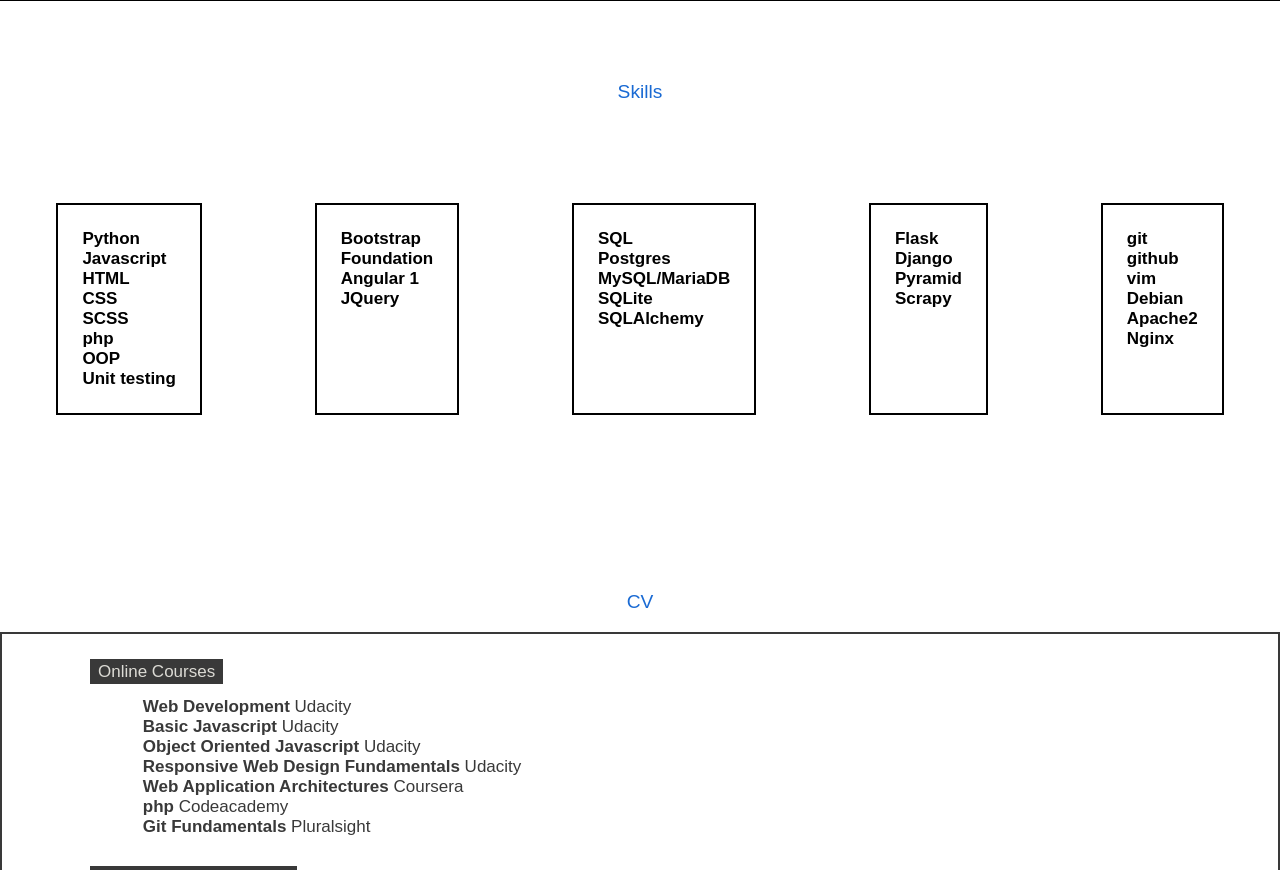
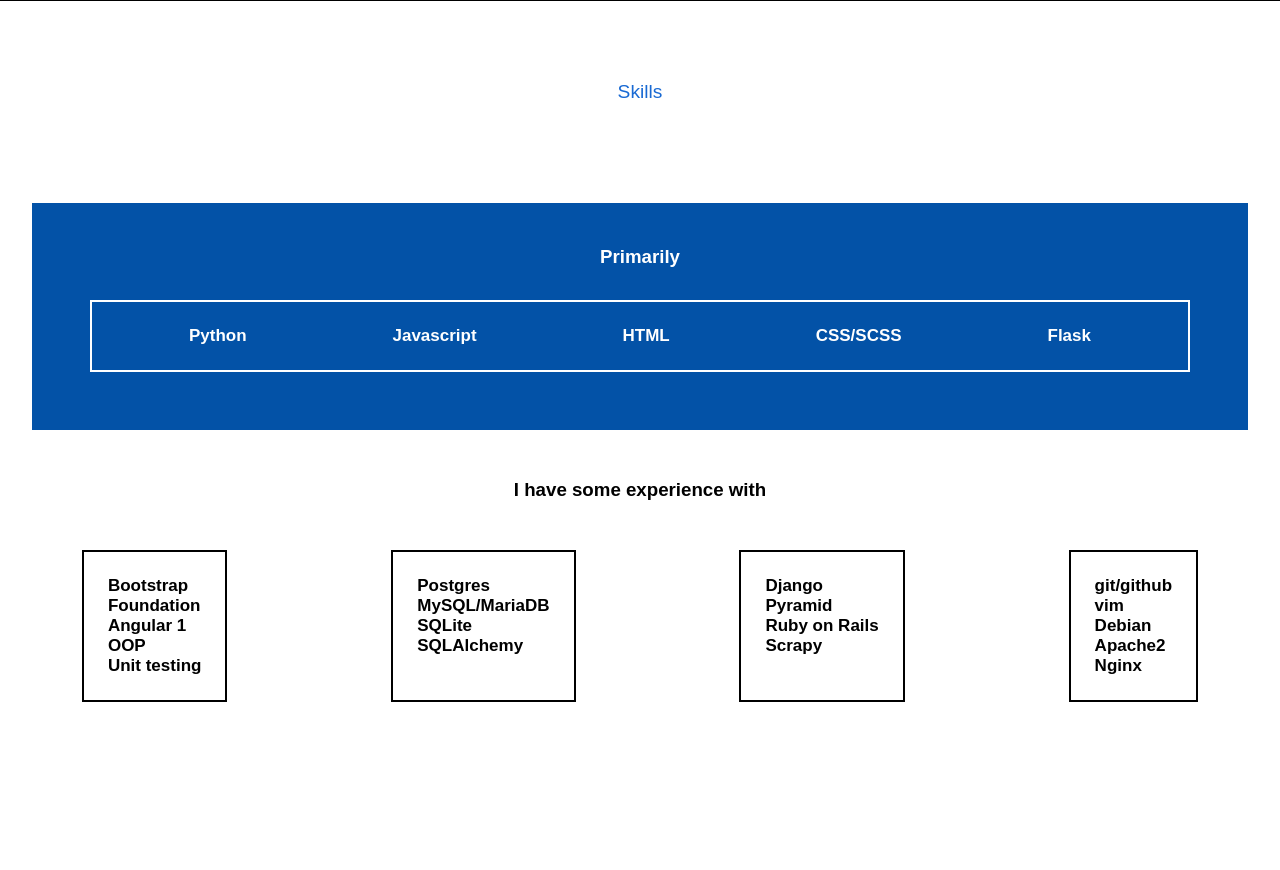
Before and after one commit to GregoryVigoTorres/GregoryVigoTorres.github.io, a Flask app: page / in a window 1280 px wide. Shown: the part 1751-2621 px from the top of the page. Run offline with Flask 2, Linux system fonts and the light colour scheme; style sheets or scripts are compiled from the project's sources; parts of the project's set-up code (start-up, migrations or seed data) failed here and were passed over; some web fonts are replaced.

Commit message:
reorganized skills lists

```diff
--- a/static/css/style.css
+++ b/static/css/style.css
@@ -163,6 +163,24 @@
   #skills ul, #skills li {
     padding: 0;
     margin: 0; }
+  #skills .skills-title {
+    width: 100%;
+    text-align: center; }
+    #skills .skills-title strong {
+      font-size: 110%; }
+  #skills .top-skills-container {
+    background-color: #0352A7;
+    color: white;
+    border: 2px solid #0352A7;
+    width: 100%; }
+    #skills .top-skills-container div {
+      border: 2px solid white; }
+      #skills .top-skills-container div ul {
+        display: flex;
+        justify-content: space-between; }
+        #skills .top-skills-container div ul li {
+          margin: auto;
+          display: inline-block; }
   #skills div {
     margin: 2rem;
     padding: 1.5rem;
@@ -236,6 +254,7 @@
   text-decoration: underline; }
 
 /* RESPONSIVE */
+/* small screen */
 @media screen and (max-width: 750px) {
   #menu-button-container {
     display: block; }
--- a/static/css/style.scss
+++ b/static/css/style.scss
@@ -257,6 +257,35 @@
         margin: 0;
     }
 
+    .skills-title {
+      width: 100%;
+      text-align: center;
+      strong {
+        font-size: 110%;
+      }
+    }
+
+    .top-skills-container {
+      background-color: $dk-blue;
+      color: white;
+      border: 2px solid $dk-blue;
+      width: 100%;
+
+      div {
+        border: 2px solid white;
+
+        ul {
+          display: flex;
+          justify-content: space-between;
+
+          li {
+            margin: auto;
+            display: inline-block;
+          }
+        }
+      }
+    }
+
     div {
         margin: 2rem;
         padding:1.5rem;
@@ -356,6 +385,7 @@
 }
 
 /* RESPONSIVE */
+/* small screen */
 @media screen and (max-width: 750px) {
     #menu-button-container {
         display: block;
--- a/templates/index.html
+++ b/templates/index.html
@@ -88,14 +88,30 @@
 <span id="skills-anchor"></span>
 <p class="title-span">Skills</p>
 <div id="skills">
+  <div class="top-skills-container">
+    <p class="skills-title">
+    <strong>Primarily</strong>
+    </p>
     <div>
       <ul>
         <li>Python</li>
         <li>Javascript</li>
         <li>HTML</li>
-            <li>CSS</li>
-            <li>SCSS</li>
-            <li>php</li>
+        <li>CSS/SCSS</li>
+        <li>Flask</li>
+      </ul>
+    </div>
+  </div>
+
+  <p class="skills-title">
+    <strong>I have some experience with</strong>
+  </p>
+
+  <div>
+      <ul>
+          <li>Bootstrap</li>
+          <li>Foundation</li>
+          </li>Angular 1</li>
           <li>OOP</li>
           <li>Unit testing</li>
       </ul>
@@ -103,16 +119,6 @@
 
   <div>
       <ul>
-            <li>Bootstrap</li>
-            <li>Foundation</li>
-            </li>Angular 1</li>
-            <li>JQuery</li>
-        </ul>
-    </div>
-
-    <div>
-        <ul>
-            <li>SQL</li>
           <li>Postgres</li>
           <li>MySQL/MariaDB</li>
           <li>SQLite</li>
@@ -122,17 +128,16 @@
 
   <div>
       <ul>
-            <li>Flask</li>
           <li>Django</li>
           <li>Pyramid</li>
+          <li>Ruby on Rails</li>
           <li>Scrapy</li>
       </ul>
   </div>
 
   <div>
       <ul>
-            <li>git</li>
-            <li>github</li>
+          <li>git/github</li>
           <li>vim</li>
           <li>Debian</li>
           <li>Apache2</li>
```
Lines whose indentation alone changed are shown as unchanged.
